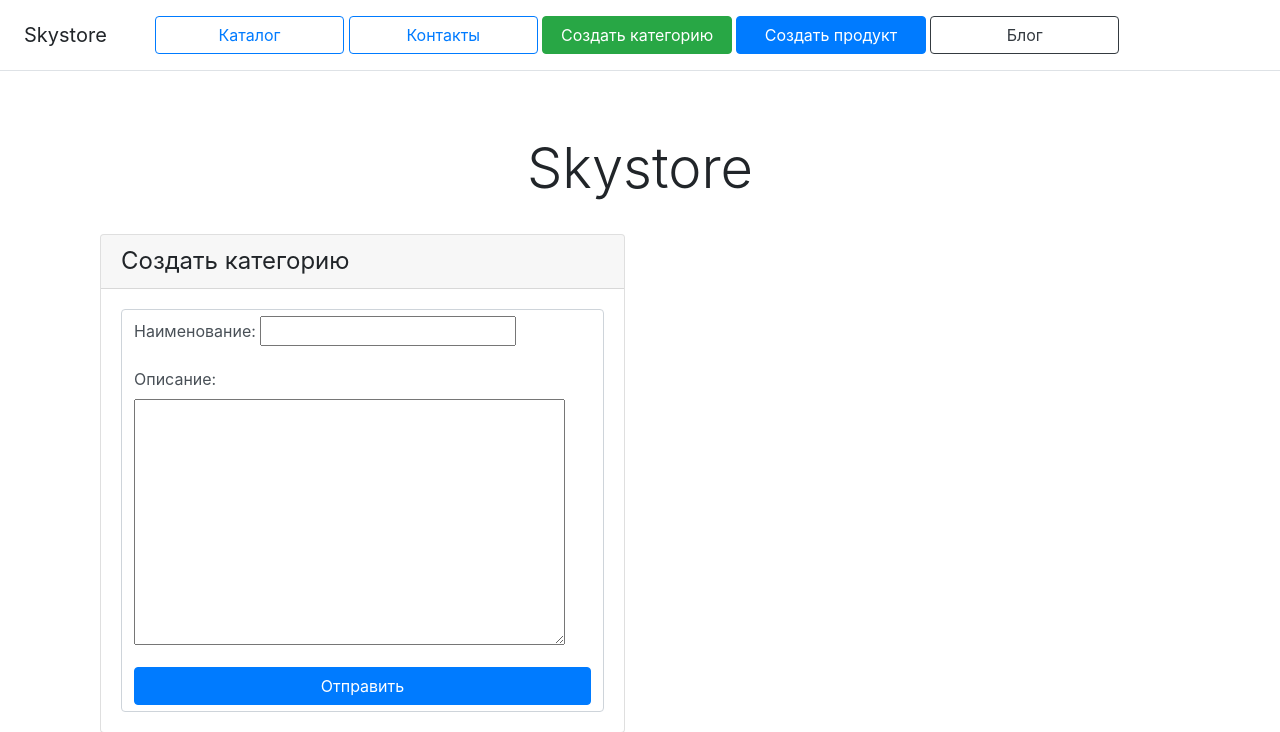
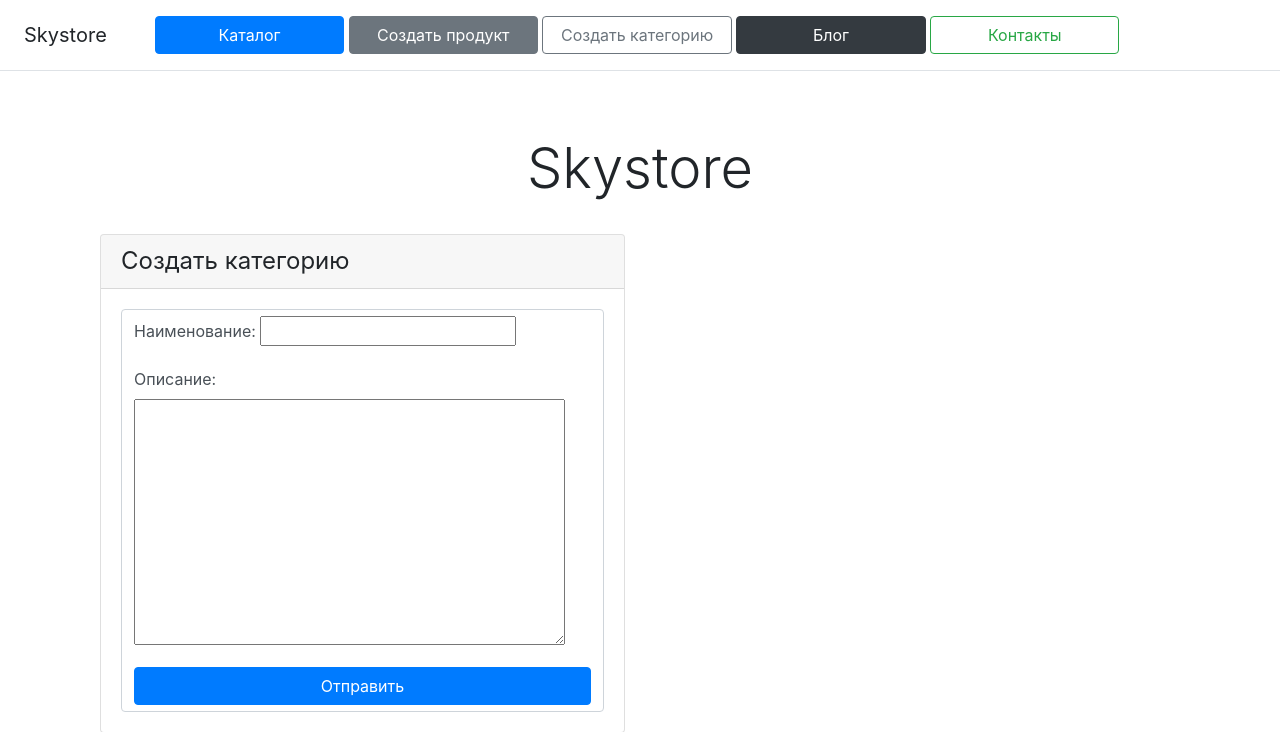
Before and after one commit to BalashovDmitriy/Django_shop_project, a Django app: page /cat_create/ in a window 1280 px wide; the page is wider, and only the part inside the window is pictured. Shown: the top 732 px of that part. Run offline with Django 4.2, Linux system fonts and the light colour scheme; parts of the project's set-up code (start-up, migrations or seed data) failed here and were passed over; some libraries are stand-ins or nearby versions.

Commit message:
homework 22.1 step-2

```diff
--- a/catalog/admin.py
+++ b/catalog/admin.py
@@ -16,4 +16,9 @@ class CategoryAdmin(admin.ModelAdmin):
     list_display = ('id', 'name',)
 
 
+@admin.register(Version)
+class VersionAdmin(admin.ModelAdmin):
+    list_display = ('prod', 'number_version', 'name_version', 'current_version')
+
+
 admin.site.register(Contacts)
--- a/catalog/forms.py
+++ b/catalog/forms.py
@@ -9,7 +9,7 @@ stop_words = ['казино', 'криптовалюта', 'крипта', 'би
 class ProductForm(forms.ModelForm):
     class Meta:
         model = Product
-        exclude = ('date_modified', )
+        exclude = ('date_modified', 'vers')
 
     def clean_name(self):
         clean_name = self.cleaned_data.get('name')
--- a/catalog/models.py
+++ b/catalog/models.py
@@ -24,6 +24,7 @@ class Product(models.Model):
     price = models.PositiveIntegerField(verbose_name='Цена', default=0)
     date_created = models.DateTimeField(auto_now_add=True, verbose_name='Дата создания')
     date_modified = models.DateTimeField(verbose_name='Дата последнего изменения', **NULLABLE)
+    vers = models.ForeignKey('Version', verbose_name='Версия', on_delete=models.DO_NOTHING, **NULLABLE)
 
     def __str__(self):
         return self.name
@@ -44,3 +45,17 @@ class Contacts(models.Model):
     class Meta:
         verbose_name = 'Контакт'
         verbose_name_plural = 'Контакты'
+
+
+class Version(models.Model):
+    prod = models.ForeignKey(Product, verbose_name='Продукт', on_delete=models.CASCADE)
+    number_version = models.PositiveIntegerField(verbose_name='Номер версии')
+    name_version = models.CharField(max_length=100, verbose_name='Имя версии')
+    current_version = models.BooleanField(verbose_name='Текущая версия', default=False)
+
+    def __str__(self):
+        return f"{self.prod.name} - {self.name_version}"
+
+    class Meta:
+        verbose_name = 'Версия'
+        verbose_name_plural = 'Версии'
--- a/catalog/templates/catalog/includes/header.html
+++ b/catalog/templates/catalog/includes/header.html
@@ -1,11 +1,11 @@
 <div class="d-flex flex-column flex-md-row align-items-center p-3 px-md-4 mb-3 bg-white border-bottom box-shadow">
     <h5 class="my-0 mr-md-auto font-weight-normal">Skystore</h5>
     <nav class="col-12 px-md-5">
-        <a class="col-2 btn btn-outline-primary" href="{% url 'home' %}">Каталог</a>
-        <a class="col-2 btn btn-outline-primary" href="{% url 'contacts' %}">Контакты</a>
-        <a class="col-2 btn btn-success" href="{% url 'category_create' %}">Создать категорию</a>
-        <a class="col-2 btn btn-primary" href="{% url 'product_create' %}">Создать продукт</a>
-        <a class="col-2 btn btn-outline-dark" href="{% url 'blog_list' %}">Блог</a>
+        <a class="col-2 btn btn-primary" href="{% url 'home' %}">Каталог</a>
+        <a class="col-2 btn btn-secondary" href="{% url 'product_create' %}">Создать продукт</a>
+        <a class="col-2 btn btn-outline-secondary" href="{% url 'category_create' %}">Создать категорию</a>
+        <a class="col-2 btn btn-dark" href="{% url 'blog_list' %}">Блог</a>
+        <a class="col-2 btn btn-outline-success" href="{% url 'contacts' %}">Контакты</a>
     </nav>
 </div>
 
```
Also changed, not shown: catalog/templates/catalog/home.html (+10 -2 lines).
